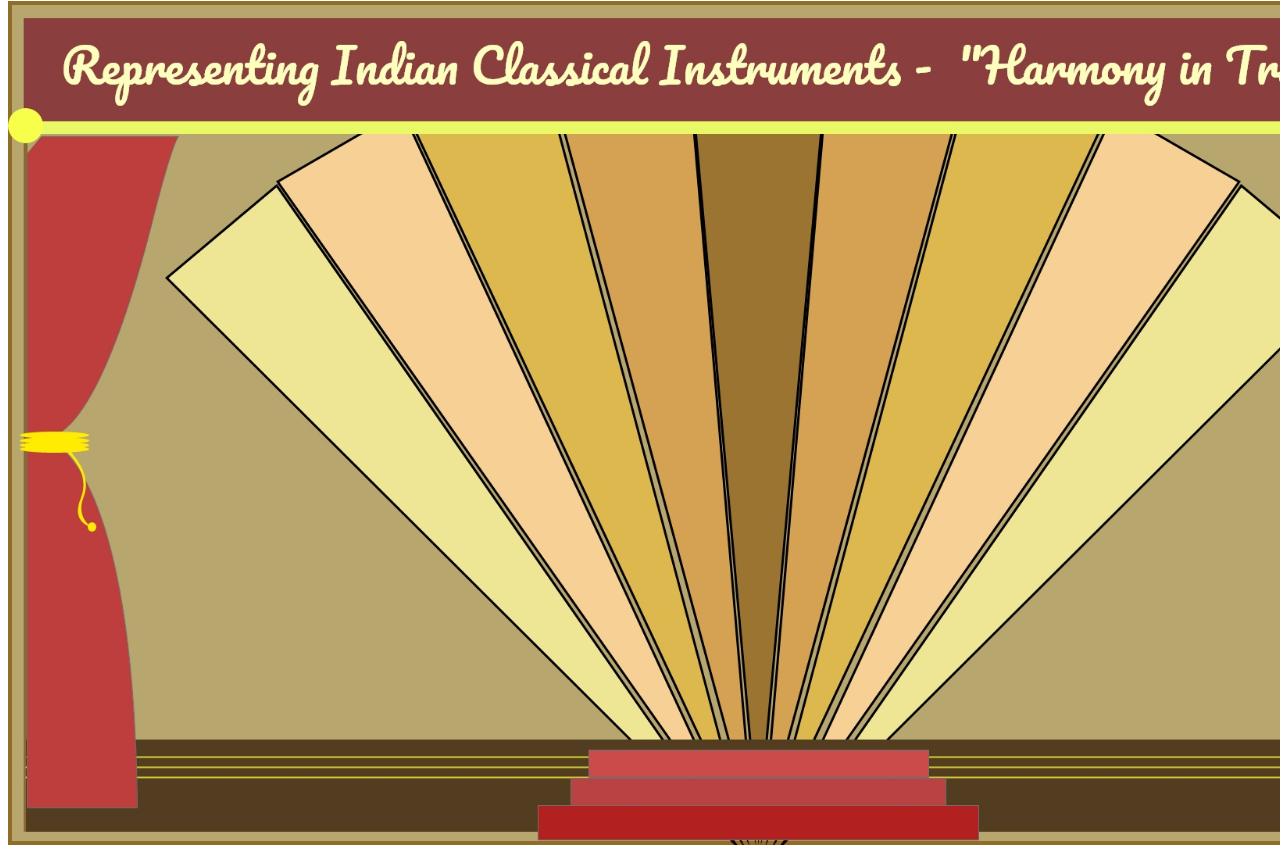
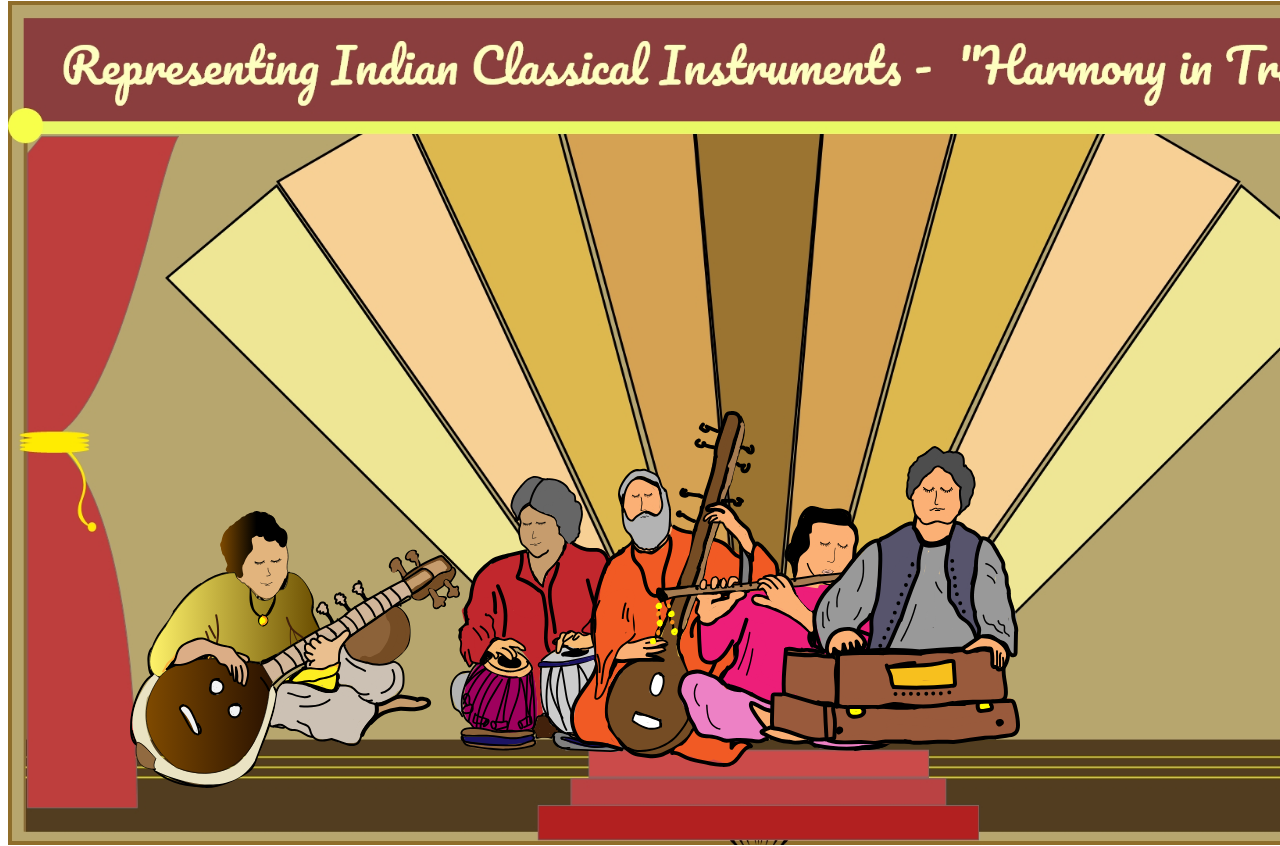
Before and after one commit to ishanmehra2001/ishan_classical_music, a plain HTML site: page index.html in a window 1280 px wide. Shown: the part 79-925 px from the top of the page. Drawn offline with Linux system fonts and the light colour scheme.

Commit message:
little pixels adjustment

```diff
--- a/css/main.css
+++ b/css/main.css
@@ -5,54 +5,57 @@
     justify-content: center;
 }
 
-#flute{
+.flute{
 position: absolute;
-top: 637px;
-left: 660px;
+top: 585px;
+left: 650px;
 }
 
-#sitar{
+.sitar{
 position: absolute;
-top: 592px;
-left: 420px;
+top: 490px;
+right: 500px;
 }
 
-#tabla{
+.tabla{
+
+    position: absolute;
+    top: 555px;
+    left: 450px;
+}
+
+.harmonium{
 
 
     position: absolute;
-    top: 603px;
-    right: -61px;
+    top: 525px;
+    right: 260px;
 }
 
-#harmonium{
-
-
+.veena{
     position: absolute;
-    top: 605px;
-    right: -290px;
-}
-
-#veena{
-    position: absolute;
-    top: 643px;
-    left: 132px;
+    top: 590px;
+    left: 130px;
 
 }
 
-#veena object{
-width: 250px;
+.veena object{
+width: 330px;
 }
 
 
-#flute object{
-    width: 200px;
+.flute object{
+    width: 260px;
 }
 
- #tabla object, #sitar object {
-    width: 150px;
+ .tabla object  {
+    width: 190px;
 }
 
-#harmonium object{
-width: 180px;
+.sitar object {
+    width: 210px;
 }
+
+.harmonium object{
+width: 250px;
+}
--- a/index.html
+++ b/index.html
@@ -17,7 +17,7 @@
 
 <!-- veena -->
 <div class="veena">
-<object data="images/veena-player.svg" type="image/svg+xml" width="400"> </object>
+<object data="images/veena-player.svg" type="image/svg+xml"> </object>
 </div>
 
 
```
